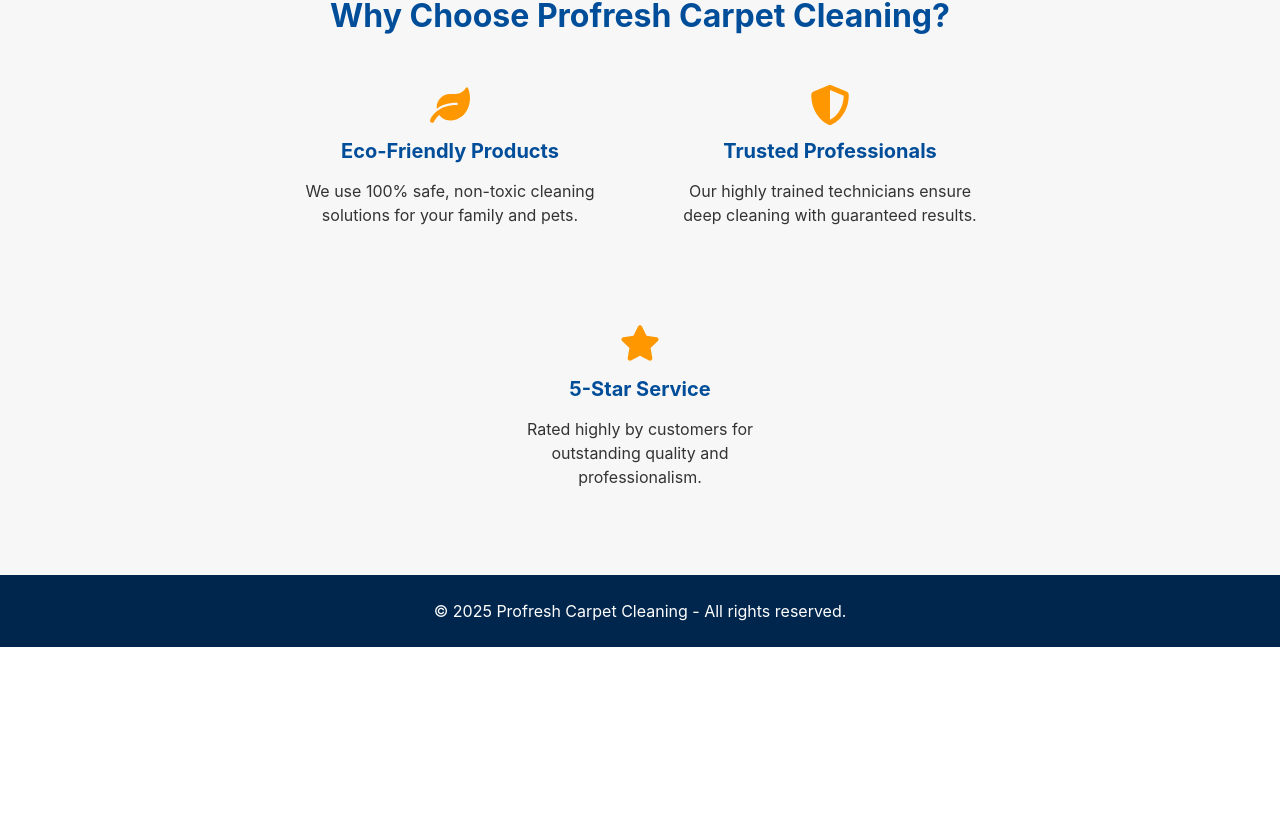
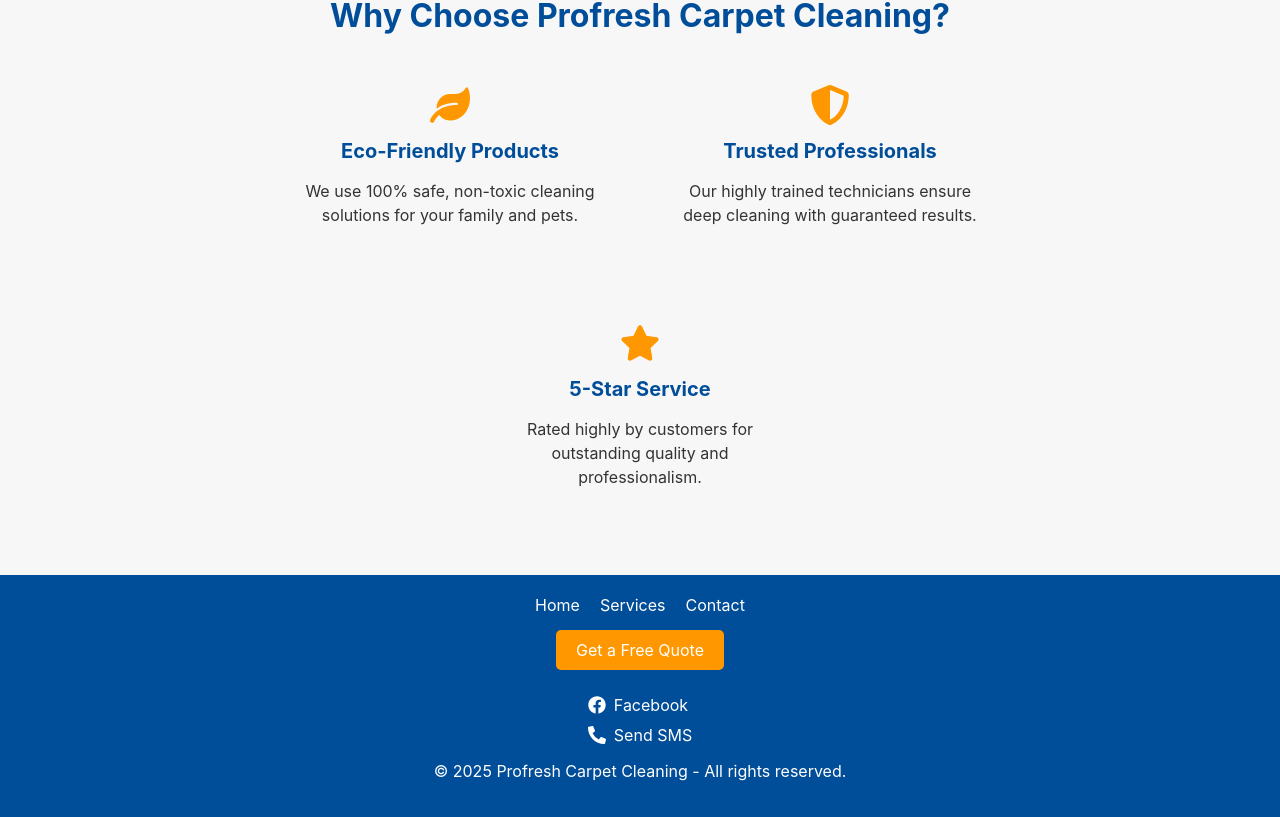
Before and after one commit to raafaelalmeida/profresh, a React (Create React App) app: page /#/ in a window 1280 px wide. Shown: the part 677-1494 px from the top of the page. Before the commit the page ends 1324 px from the top, so only its background shows below. Built offline with nearby package versions, Linux system fonts and the light colour scheme.

Commit message:
Footer improved with cta button, facebook, sms and other pages links

```diff
--- a/src/components/Footer.js
+++ b/src/components/Footer.js
@@ -1,9 +1,35 @@
 import styles from './Footer.module.css';
+import { Link } from "react-router-dom";
+import { FaFacebook, FaPhoneAlt } from "react-icons/fa";
 
 function Footer() {
   return (
     <footer className={styles.footer}>
-      <p>© 2025 Profresh Carpet Cleaning - All rights reserved.</p>
+      <div className={styles.footerContent}>
+        {/* Navigation Links */}
+        <div className={styles.links}>
+          <Link to="/">Home</Link>
+          <Link to="/services">Services</Link>
+          <Link to="/contact">Contact</Link>
+        </div>
+
+        {/* CTA Button */}
+        <div className={styles.cta}>
+          <Link to="/contact" className={styles.ctaButton}>Get a Free Quote</Link>
+        </div>
+
+        {/* Social & Contact */}
+        <div className={styles.social}>
+          <a href="https://www.facebook.com/yourpage" target="_blank" rel="noopener noreferrer">
+            <FaFacebook className={styles.icon} /> Facebook
+          </a>
+          <a href="sms:+61406963152">
+            <FaPhoneAlt className={styles.icon} /> Send SMS
+          </a>
+        </div>
+      </div>
+
+      <p>© {new Date().getFullYear()} Profresh Carpet Cleaning - All rights reserved.</p>
     </footer>
   );
 }
--- a/src/components/Footer.module.css
+++ b/src/components/Footer.module.css
@@ -1,8 +1,46 @@
 .footer {
-    background-color: #00264d;
-    padding: 10px;
-    color: white;
-    text-align: center;
-    margin-top: 0px;
-    margin-bottom: 0px;
-  }
+  background: #004d99;
+  color: white;
+  padding: 20px;
+  text-align: center;
+}
+
+.footerContent {
+  display: flex;
+  flex-direction: column;
+  align-items: center;
+  gap: 15px;
+}
+
+.links a {
+  color: white;
+  text-decoration: none;
+  margin: 0 10px;
+}
+
+.ctaButton {
+  display: inline-block;
+  padding: 10px 20px;
+  background: #ff9800;
+  color: white;
+  text-decoration: none;
+  border-radius: 5px;
+  transition: background 0.3s ease;
+}
+
+.ctaButton:hover {
+  background: #e68900;
+}
+
+.social a {
+  color: white;
+  display: flex;
+  align-items: center;
+  gap: 8px;
+  text-decoration: none;
+  margin-top: 10px;
+}
+
+.icon {
+  font-size: 18px;
+}
```
